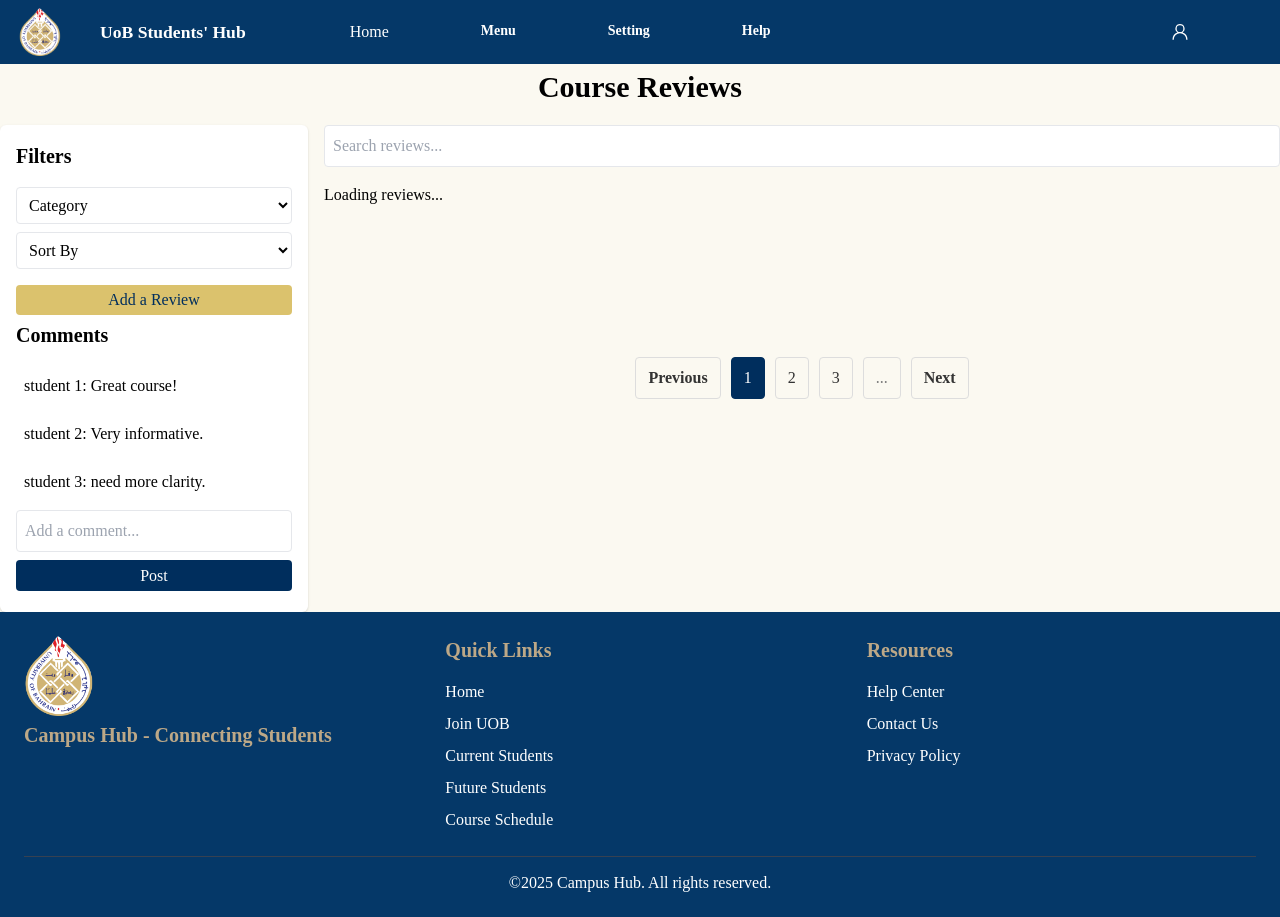
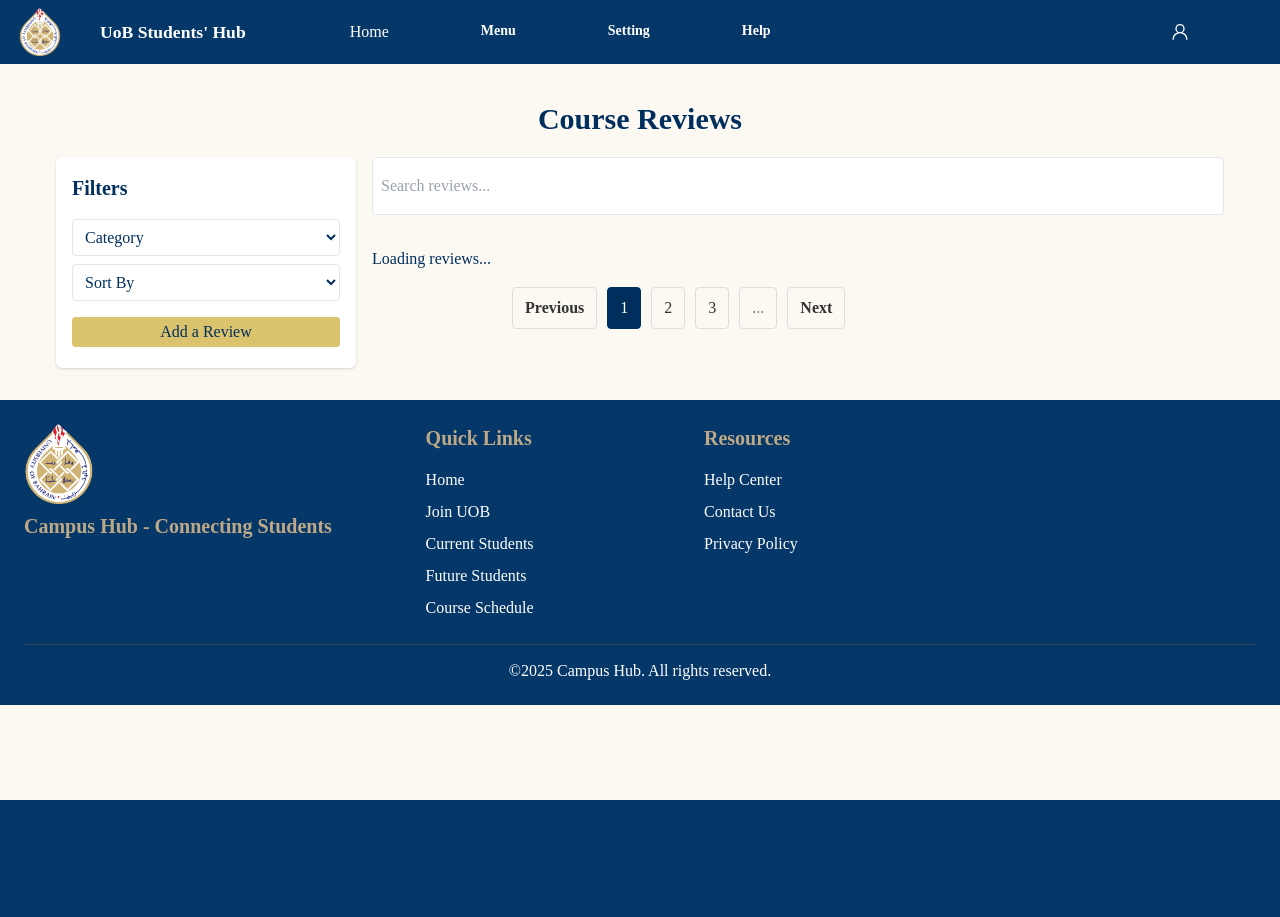
Before and after one commit to Haya-Alkaabi/Project-ITCS-333, a PHP site: page /Reviews/rev.html in a window 1280 px wide. After the commit the page ends 800 px from the top, so only its background shows below. Run offline with PHP 8.4, Linux system fonts and the light colour scheme; some libraries are stand-ins or nearby versions.

Commit message:
udated html+css

```diff
--- a/Reviews/S.css
+++ b/Reviews/S.css
@@ -1,9 +1,9 @@
+/* Global Styles */
 * {
   font-family: "Playfair Display", serif;
   margin: 0;
-    padding: 0; /*Removal of default padding or margin so we can add preceisly what we need*/
+  padding: 0;
   font-size: 16px;
-
 }
 
 body {
@@ -11,23 +11,8 @@
   height: 100vh;
   width: 100vw;
   overflow-x: hidden;
-}
-
-/*Header explanarion in detail*/
-header {
-  display: flex; /*Header is flex container having flex items. down I align them vertically to the centre*/
-  align-items: center;
-  justify-content: space-between;/*Adds large equal spacing*/
-  position: sticky;
-  top: 0;
-  z-index: 1;/*ensures items are visible and above other elements*/
-  padding-left: 1rem;
-  padding-right: 1rem;
-  padding-top: 0.5rem;
-  padding-bottom: 0.5rem;
-  background-color: #053868;
-  color: white;
-
+  background-color: #FBF9F1; /* Added a default body background */
+  color: #002E5D; /* Added a default body text color */
 }
 
 ul {
@@ -96,26 +94,25 @@
   z-index: 10;
   font-weight: 700;
 }
+
 a[href="#"] div {
-  position: absolute; /*Same size-location as parent*/
+  position: absolute;
   top: 0;
   right: 0;
   bottom: 0;
   left: 0;
   background-color: #04437e;
-  transform: translateX(-100%);/*positioned back initially and its hiddem 0 opacity */
+  transform: translateX(-100%);
   opacity: 0;
   transition: transform 0.3s, opacity 0.3s;
-/*everything is visible later when hover is applied*/
+}
 
-}
 a[href="#"]:hover div {
   opacity: 1;
   transform: translateX(0);
 }
 
-a[href="#"] span:last-child {/*I added two span elements so this goes to the last span element responsible for uderlining then make its position absolute pushes it down its
-  parent elemeny and to right it has 0 width initially and its width reaches 75 later when we hover over it and this creates a sliding effect*/
+a[href="#"] span:last-child {
   position: absolute;
   bottom: 0.5rem;
   left: 50%;
@@ -185,54 +181,59 @@
   font-size: 20px;
 }
 
-
-.Logo{
+.Logo {
   height: 70px;
   transition: transform 0.3s ease;
 }
-.Logo:hover{
+
+.Logo:hover {
   transform: scale(1.05);
 }
-.nav-links{
+
+.nav-links {
   display: flex;
   list-style: none;
   gap: 25px;
 }
-.nav-links a{
+
+.nav-links a {
   color: white;
   font-weight: bold;
   padding: 8px;
-  position:flex;
+  display: flex;
   align-items: center;
   gap: 8px;
 }
-.nav-links a.active{
+
+.nav-links a.active {
   text-align: center;
   color: #DBC26D;
   text-decoration: underline;
 }
-.nav-links a.active:hover{
+
+.nav-links a.active:hover {
   color: #DBC26D;
 }
-.nav-links a:hover{
-  color:#DEC8A4;
+
+.nav-links a:hover {
+  color: #DEC8A4;
 }
 
+/* Main Content Styles */
+main {
+  background-color: #FBF9F1;
+  padding: 2rem 1rem;
+}
 
+.container-area {
+  max-width: 1200px;
+  margin: 0 auto;
+}
 
-
-/*
-  --navy: #002E5D;
-  --gold: #DBC26D;
-  --red: #C8102E;
-  --beige: #FBF9F1;
-  --brown: #DEC8A4;
-  --white: #FFFFFF;
-} */
-
-/*Main section*/
 .title-big {
   font-size: 30px;
+  text-align: center;
+  margin-bottom: 1.5rem;
 }
 
 .text-bold {
@@ -241,47 +242,29 @@
 
 .margin-bottom-large {
   margin-bottom: 1rem;
-
-}
-h1{
-  text-align: center;
 }
 
-/* --- grid --- */
-.layout-grid {
-display: grid;
-background-color:  #FBF9F1;
-
-}
-
-main{
-  background-color:  #FBF9F1;
-}
-
-.grid-columns-one {
-grid-template-columns: repeat(1, minmax(0, 1fr));
-}
-
-.padding-gap-large {
+/* Grid Layout for Reviews */
+.layout-grid.grid-columns-one.grid-columns-three.padding-gap-large {
+  display: flex;
+  flex-wrap: wrap;
   gap: 1rem;
 }
 
-/* --- responsivness of grid --- */
-@media (min-width: 768px) { /* md:grid-cols-4 */
+/* Responsive Grid Columns */
+@media (min-width: 768px) {
   .grid-columns-four-medium {
       grid-template-columns: repeat(4, minmax(0, 1fr));
   }
 }
 
-/* --- responsivness of aside --- */
-@media (min-width: 768px) { /* md:col-span-1 */
+/* Aside Styles */
+@media (min-width: 768px) {
   .column-span-one-medium {
-    grid-column: span 1 / span 1;
-
+      flex-basis: calc(25% - 1rem);
   }
 }
 
-/* --- articls and aside--- */
 .background-white {
   background-color: white;
 }
@@ -352,20 +329,19 @@
   color: #002E5D;
 }
 
-
-/* --- buttons -- */
+/* Buttons in Aside and Review Cards */
 .padding-vertical-small {
   padding-top: 0.2rem;
   padding-bottom: 0.2rem;
   margin-bottom: 5px;
-align-items: flex-end;
+  display: inline-block;
 }
 
 .padding-horizontal-large {
   padding-left: 0.5rem;
   padding-right: 0.5rem;
-margin-bottom:5px;
-align-items: flex-end;
+  margin-bottom: 5px;
+  display: inline-block;
 }
 
 .background-dark-blue {
@@ -373,33 +349,61 @@
   transition: all ease-in-out 0.3s;
   cursor: pointer;
 }
-.background-dark-blue:hover{
+
+.background-dark-blue:hover {
   transform: translateY(-3px);
   background-color: rgb(1, 1, 48);
-
 }
 
 .text-pure-white {
   color: white;
 }
 
-/* --- ratings -- */
-@media (min-width: 768px) { /* md:col-span-3 */
+/* Review Listing Styles */
+
+@media (min-width: 768px) {
   .column-span-three-medium {
-    grid-column: span 3 / span 3;
+      flex-basis: calc(75% - 1rem);
+      display: flex;
+      flex-wrap: wrap;
+      gap: 1rem;
+  }
 }
 
+.column-span-three-medium article {
+  background-color: white;
+  padding: 1rem;
+  border-radius: 6px;
+  box-shadow: 0 1px 3px 0 rgba(0, 0, 0, 0.1), 0 1px 2px 0 rgba(0, 0, 0, 0.06);
+  margin-bottom: 1.5rem;
+  width: calc(33.33% - 1rem);
+  display: flex;
+  flex-direction: column;
+  min-height: 250px;
+  position: relative;
 }
 
-.grid-columns-three {
-grid-template-columns: repeat(3, minmax(0, 1fr));
+/* Responsive Review Card Width */
+@media (max-width: 991px) {
+  .column-span-three-medium article {
+      width: calc(50% - 1rem);
+  }
+}
+
+@media (max-width: 767px) {
+  .column-span-three-medium article {
+      width: 100%;
+  }
+}
+
+.text-normal {
+  font-size: 18px;
 }
 
 .layout-flex {
   display: flex;
 }
 
-/* --- stars -- */
 .items-center-vertical {
   align-items: center;
 }
@@ -433,42 +443,41 @@
   transition: all ease-in-out 0.3s;
   cursor: pointer;
 }
-.background-red-dark:hover{
+
+.background-red-dark:hover {
   transform: translateY(-3px);
   background-color: #7f0c1f;
+}
 
-}
 .padding-vertical-tiny {
   padding-top: 0.25rem;
   padding-bottom: 0.25rem;
   margin-right: 5px;
+  display: inline-block;
 }
+
 .padding-horizontal-small {
   padding-left: 0.5rem;
   padding-right: 0.5rem;
-margin-right:5px;
+  margin-right: 5px;
+  display: inline-block;
 }
+
 .text-smaller {
   font-size: 14px;
 }
+
 .text-gold {
   color: #DBC26D;
 }
 
-@media (max-width:780px) {
-.layout{
-    display: inline;
-    justify-content: space-between;
-    align-items: center;
-} }
-
-/* --- pagaination-- */
+/* Pagination Styles */
 .pagination {
   display: flex;
   justify-content: center;
   align-items: center;
-  margin-top: 150px;
-
+  margin-top: 2rem;
+  padding-bottom: 2rem;
 }
 
 .page-number {
@@ -501,36 +510,100 @@
   color: #777;
 }
 
-
-
-/* --- footer -- */
+/* Footer Styles */
 footer {
   background-color: #053868;
+  color: white;
+  padding: 2rem 1rem;
   display: flex;
   flex-wrap: wrap;
-  color: black;
-  padding: 50px;
   justify-content: space-around;
   align-items: flex-start;
   clear: both;
   position: relative;
   width: 100%;
 }
-#TTL h2{
+
+#TTL h2 {
   color: #bda887;
 }
 
-.footer-logo{
+.footer-logo {
   height: 80px;
-  margin-bottom: 5px;
+  margin-bottom: 0.5rem;
+}
 
+.footer-logo + h2 {
+  margin-top: 0;
+}
+
+.container.mx-auto > div.flex.flex-col.md\:flex-row.gap-8.mb-6 > div#TTL {
+  flex-basis: 30%;
+}
+
+.container.mx-auto > div.flex.flex-col.md\:flex-row.gap-8.mb-6 > div#TTL:nth-child(2) {
+  flex-basis: 20%;
+}
+
+.container.mx-auto > div.flex.flex-col.md\:flex-row.gap-8.mb-6 > div#TTL:nth-child(3) {
+  flex-basis: 20%;
+}
+
+.space-y-2 > li > a {
+  color: white;
+}
+
+.submit-button-custom-color {
+  background-color: #DBC26D;
+  color: #002E5D;
+}
+
+.submit-button-custom-color:hover {
+  background-color: #B8A35A;
 }
 
 
-  /* ... other styles ... */
-.submit-button-custom-color {
-  background-color: #DBC26D;
+/*  aside to take a fixed width */
+@media (min-width: 768px) {
+  .layout-grid.grid-columns-one.grid-columns-four-medium {
+      display: flex;
+      gap: 1rem;
   }
-.submit-button-custom-color:hover {
-  background-color: #B8A35A;
+
+  .column-span-one-medium {
+      flex-basis: 300px;
+      flex-shrink: 0;
   }
+
+  .column-span-three-medium {
+      flex-grow: 1;
+      display: flex;
+      flex-wrap: wrap;
+      gap: 1rem;
+  }
+}
+.column-span-three-medium article {
+  display: flex;
+  flex-direction: column;
+  min-height: 200px;
+  position: relative;
+  padding-bottom: 6rem;
+}
+
+/* Adjust the bottom position of the "View Review" button */
+.column-span-three-medium article button.background-gold.text-pure-white.padding-vertical-small.padding-horizontal-large.border-rounded-small {
+  position: absolute;
+  bottom: 1rem;
+  left: 1rem;
+  right: 1rem;
+}
+
+/* Style the container for "Edit" and "Delete" */
+.layout-actions {
+  display: flex;
+  gap: 0.5rem;
+  position: absolute;
+  bottom: 4rem; /* Position them above the "View Review" button */
+  left: 1rem;
+
+}
--- a/Reviews/rev.html
+++ b/Reviews/rev.html
@@ -140,27 +140,13 @@
                     </form>
                 </div>
 
-                <h2 class="text-medium text-semi-bold margin-bottom-large" id="comments-heading">Comments</h2>
-
-                <article class="background-white padding-all-small border-rounded-small margin-bottom-small">
-                 <p>student 1: Great course!</p>
-                </article>
-                <article class="background-white padding-all-small border-rounded-small margin-bottom-small">
-                 <p>student 2: Very informative.</p>
-                </article>
-                <article class="background-white padding-all-small border-rounded-small margin-bottom-small">
-                 <p>student 3: need more clarity.</p>
-                </article>
-
-                <input type="text" placeholder="Add a comment..." class="width-full border-thin padding-all-small border-rounded-small margin-bottom-small background-white">
-                <button class="background-dark-blue text-pure-white padding-vertical-small padding-horizontal-large border-rounded-small width-full">Post</button>
                </aside>
 
             <div class="column-span-three-medium">
                 <input type="text" placeholder="Search reviews..." class="width-full border-thin padding-all-small border-rounded-small margin-bottom-large background-white">
                 <div class="layout-grid grid-columns-one grid-columns-three padding-gap-large">
 
-                    <article class="background-white padding-all-large border-rounded-medium shadow-light">
+                    <article class="background-white padding-all-large border-rounded-medium shadow-light layout-card">
                         <div class="layout-flex items-center-vertical margin-bottom-small">
                             <span class="text-gold">★★★★</span><span class="text-gray-medium">★</span>
                             <span class="text-gray-medium margin-left-tiny">4.3</span>
@@ -169,7 +155,8 @@
 
                         <h3 class="text-normal text-semi-bold margin-bottom-small">computer programming I</h3>
                         <p class="margin-bottom-small">Review: Excellent course!</p>
-                        <div class="layout">
+
+                        <div class="layout-actions">
                             <button class="background-gold text-pure-white padding-vertical-small padding-horizontal-large border-rounded-small">View Review</button>
                             <div>
                                 <button class="background-gray-light text-pure-white padding-vertical-tiny padding-horizontal-small border-rounded-small text-smaller">Edit</button>
@@ -177,6 +164,7 @@
                             </div>
                         </div>
                     </article>
+
 
                     <article class="background-white padding-all-large border-rounded-medium shadow-light">
                         <div class="layout-flex items-center-vertical margin-bottom-small">
```
Also changed, not shown: other parts of Reviews/S.css (+47 -35 lines). Lines whose indentation alone changed are shown as unchanged.
